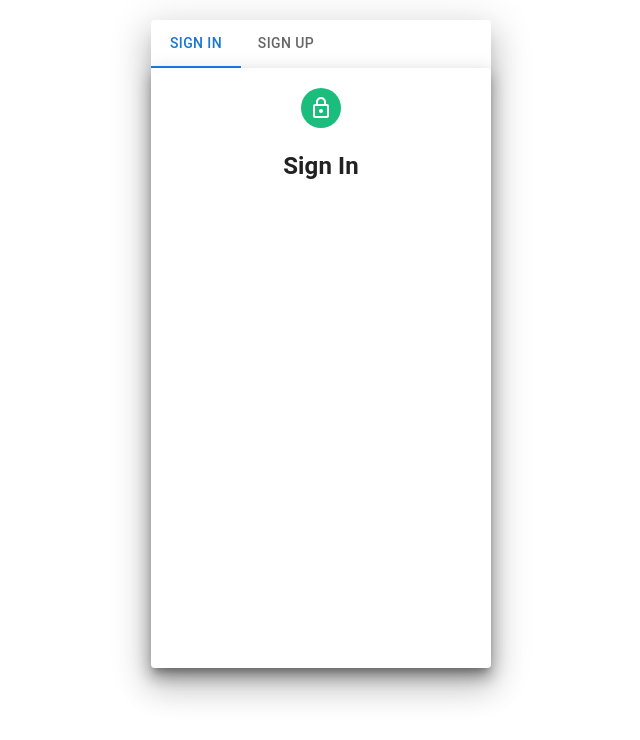
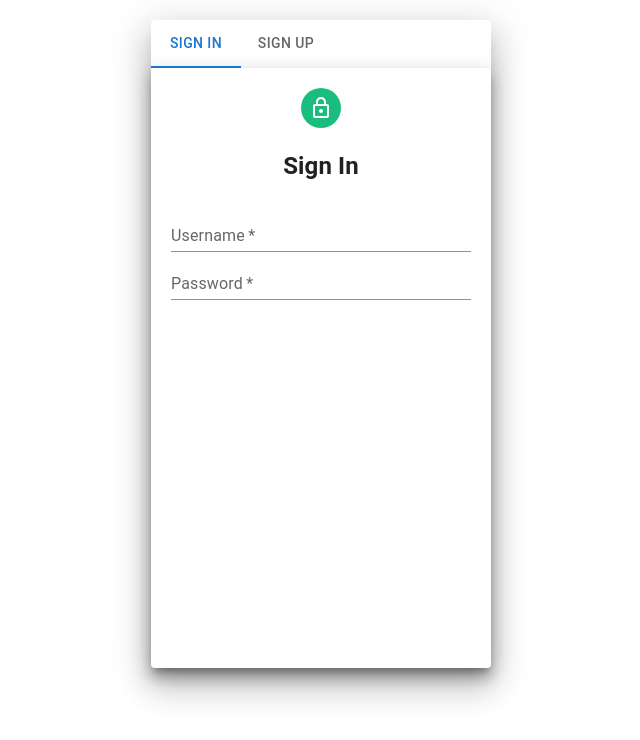
Before and after one commit to mkisecok/Login-Page-react, a React (Create React App) app in the folder login/: page / in a window 1280 px wide. Shown: the top 740 px of the page, without its empty margins (319-959 px from the left). Built offline with nearby package versions, Linux system fonts and the light colour scheme.

Commit message:
Create TextField component in login

```diff
--- a/login/src/components/Login.js
+++ b/login/src/components/Login.js
@@ -1,4 +1,4 @@
-import { Avatar, Grid, Paper } from '@mui/material'
+import { Avatar, Grid, Paper, TextField } from '@mui/material'
 import React from 'react'
 import LockOutlinedIcon from '@mui/icons-material/LockOutlined';
 
@@ -13,7 +13,8 @@ function Login() {
                         <Avatar style={avatarStyle}><LockOutlinedIcon/></Avatar>
                         <h2>Sign In</h2>
                      </Grid>
-
+                     <TextField id="standard-basic" label="Username" placeholder='Enter Username' variant="standard" fullWidth  required/>
+                     <TextField id="standard-basic" label="Password" placeholder='Enter Password' type='password' variant="standard" fullWidth  required/>
                 </Paper>
             </Grid>
         </div>
```
